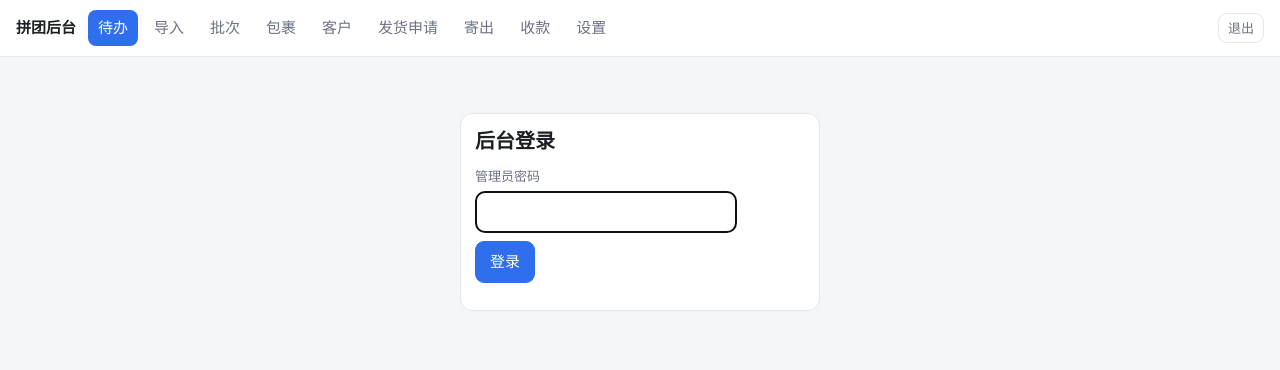
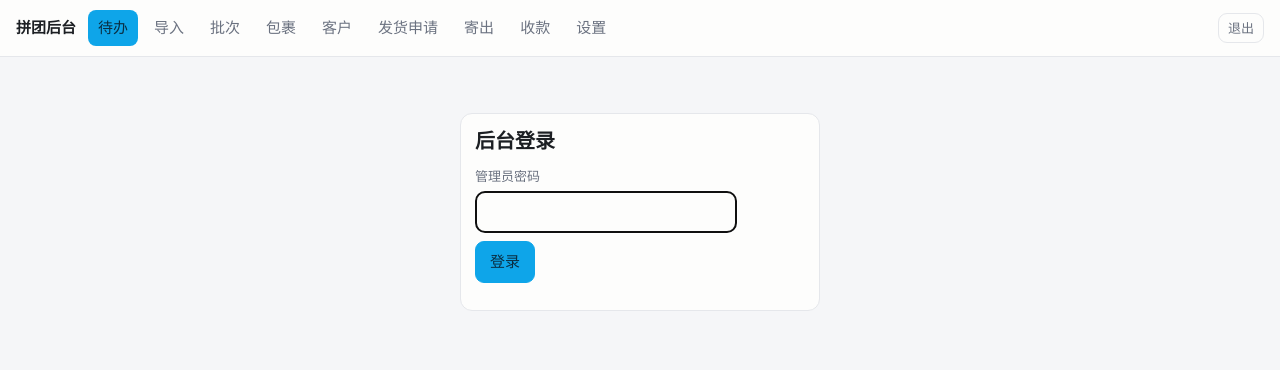
Before and after one commit to COLDDCC/SuruCubby, a website with bundled scripts: page public/admin/index.html in a window 1280 px wide. Built offline with nearby package versions, Linux system fonts and the light colour scheme; no server answers; what hono would draw is missing.

Commit message:
后台配色换成天蓝，卡片不用纯白
纯白卡片压在浅灰底上太扎眼，主色统一改成天蓝，卡片换成微暖浅灰。

```diff
--- a/public/style.css
+++ b/public/style.css
@@ -1,12 +1,14 @@
 /* 手机优先的基础样式，后台和客户页共用 */
 :root {
   --bg: #f5f6f8;
-  --card: #ffffff;
+  --card: #fdfdfc;
   --text: #1c1f23;
   --muted: #6b7280;
   --line: #e5e7eb;
-  --brand: #2f6fed;
-  --brand-dark: #1f56c4;
+  /* 天蓝底配深墨字：#0ea5e9 + 白字只有 2.7:1，看不清 */
+  --brand: #0ea5e9;
+  --brand-ink: #0a6f96;
+  --on-brand: #0a2e42;
   --danger: #d93a3a;
   --ok: #17924f;
   --warn: #b7791f;
@@ -21,6 +23,8 @@
     --text: #e8eaed;
     --muted: #9aa1ab;
     --line: #2e333b;
+    --brand: #0ea5e9;
+    --brand-ink: #7dd3fc;
     --warn-bg: #3a3116;
   }
 }
@@ -36,7 +40,7 @@ body {
   -webkit-text-size-adjust: 100%;
 }
 
-a { color: var(--brand); text-decoration: none; }
+a { color: var(--brand-ink); text-decoration: none; }
 h1, h2, h3 { margin: 0 0 12px; line-height: 1.3; }
 h1 { font-size: 20px; }
 h2 { font-size: 17px; }
@@ -64,7 +68,7 @@ h3 { font-size: 15px; }
   color: var(--muted);
   white-space: nowrap;
 }
-.topbar nav a.active { background: var(--brand); color: #fff; }
+.topbar nav a.active { background: var(--brand); color: var(--on-brand); }
 
 .card {
   background: var(--card);
@@ -89,13 +93,13 @@ button, .btn {
   border-radius: 9px;
   border: 1px solid var(--brand);
   background: var(--brand);
-  color: #fff;
+  color: var(--on-brand);
   cursor: pointer;
 }
 button:disabled { opacity: .5; cursor: not-allowed; }
-button.ghost, .btn.ghost { background: transparent; color: var(--brand); }
+button.ghost, .btn.ghost { background: transparent; color: var(--brand-ink); }
 button.plain { background: transparent; color: var(--muted); border-color: var(--line); }
-button.danger { background: var(--danger); border-color: var(--danger); }
+button.danger { background: var(--danger); border-color: var(--danger); color: #fff; }
 button.small { padding: 4px 9px; font-size: 13px; }
 
 input, select, textarea {
```
Also changed, not shown: public/favicon.svg.
